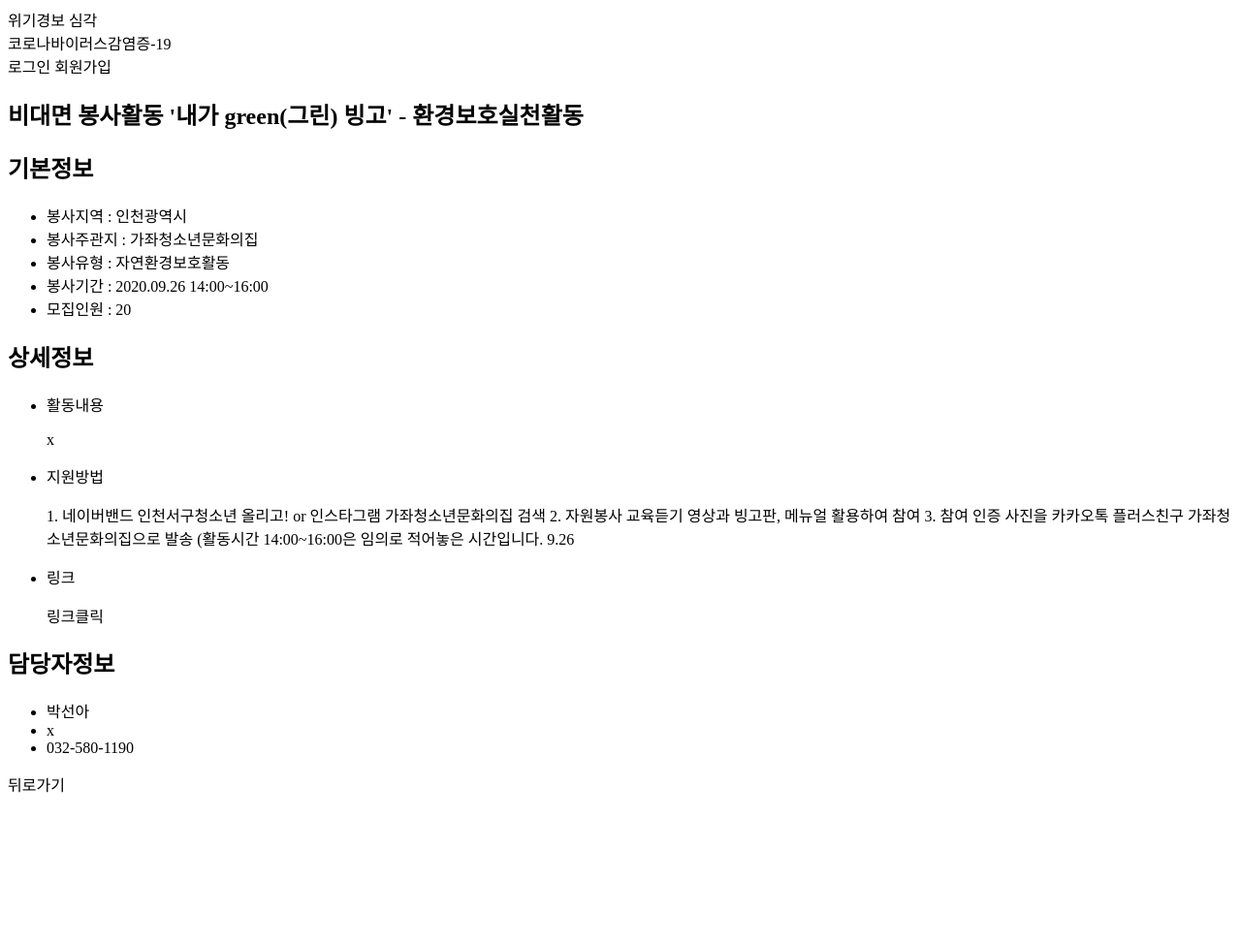
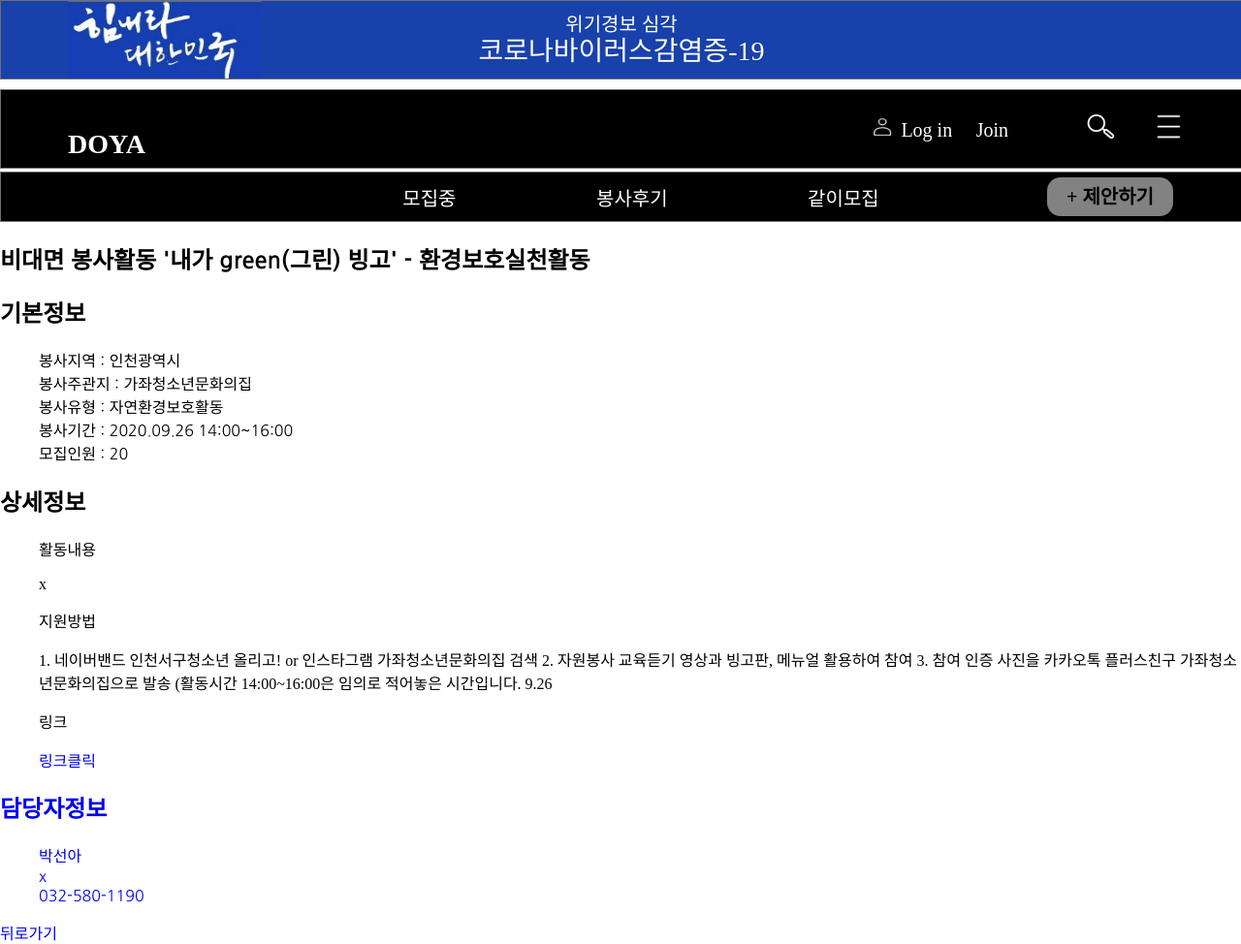
Before and after one commit to GJAI-School/2020-GJAI-Hackerton, a Django app: page /post/page/3 in a window 1280 px wide. Shown: the whole page at 97% size. Before the commit the page ends 818 px from the top, so only its background shows below. Run offline with Django 3.2, Linux system fonts and the light colour scheme; data comes from the database, SQL or seed files in the repository; some web fonts are replaced.

Commit message:
final updated

```diff
--- /dev/null
+++ b/doya/firstapp/static/page.css
@@ -0,0 +1,199 @@
+@import url(//cdn.rawgit.com/hiun/NanumSquare/master/nanumsquare.css);
+@import url(http://fonts.googleapis.com/earlyaccess/nanumgothic.css);
+
+*{
+    text-decoration: none;
+    list-style: none;
+    font-family: 'Nanum Gothic', sans-serif;
+}
+
+/* 팝업창 */
+body {
+    position: relative;
+    margin: 0px;
+    padding: 0px;
+}
+
+header .head_1 {
+    width: 100%;
+    height: 80px;
+    border: solid 1px #707070;
+    background-color: #1841ac;
+    display: flex;
+    flex-direction: column;
+    justify-content: center;
+    align-items: center;
+}
+
+header .title{
+    position: absolute;
+    left: 70px;
+    width: 200px;
+    height: 80px;
+}
+
+header .head_1_text1{
+    font-family: NanumSquareRoundB;
+    font-size: 20px;
+    font-weight: normal;
+    font-stretch: normal;
+    font-style: normal;
+    line-height: 1.15;
+    letter-spacing: normal;
+    text-align: center;
+    color: #ffffff;
+}
+
+header .head_1_text2{
+    font-family: NanumSquareRoundB;
+    font-size: 28px;
+    font-weight: normal;
+    font-stretch: normal;
+    font-style: normal;
+    line-height: 1.14;
+    letter-spacing: normal;
+    text-align: center;
+    color: #ffffff;
+}
+
+/* 로그인 네비바 */
+header .head_2{
+    display: flex;
+    align-items: center;
+    margin-top: 10px;
+    width: 100%;
+    height: 80px;
+    border: solid 1px #707070;
+    background-color: #000000;
+}
+
+header .name{
+    position: absolute;
+    left: 70px;
+    font-family: NanumSquareRoundB;
+    font-size: 28px;
+    font-weight: bold;
+    font-stretch: normal;
+    font-style: normal;
+    line-height: 1.14;
+    letter-spacing: normal;
+    text-align: center;
+    color: #ffffff;
+}
+
+header .login_img{
+    margin-right: 5px;
+    width: 20px;
+    height: 20px;
+}
+
+header .login{
+    width: 70px;
+    height: 27px;
+    margin-right: 20px;
+    font-family: NanumSquareRoundL;
+    font-size: 20px;
+    font-weight: normal;
+    font-stretch: normal;
+    font-style: normal;
+    line-height: 1.12;
+    letter-spacing: normal;
+    text-align: left;
+    color: #ffffff;
+}
+
+header .join {
+    width: 46px;
+    height: 27px;
+    font-family: NanumSquareRoundL;
+    font-size: 20px;
+    font-weight: normal;
+    font-stretch: normal;
+    font-style: normal;
+    line-height: 1.12;
+    letter-spacing: normal;
+    text-align: left;
+    color: #ffffff;
+    margin-right: 80px;
+  }
+
+header .search_bar{
+    display: flex;
+    position: absolute;
+    right: 50px;
+    justify-content: flex-end;
+    align-items: center;
+    width: 400px;
+    height: 50px;
+}
+
+header .search_img{
+    width: 30px;
+    height: 30px;
+    margin-right: 40px;
+}
+
+header .menu_img{
+    width: 30px;
+    height: 30px;
+    margin-right: 10px;
+}
+
+/* 메뉴 네비바 */
+.menubar {
+    width: 100%;
+    height: 50px;
+    border: solid 1px #707070;
+    background-color: black;
+    margin-top: 3px;
+
+    display: flex;
+    align-items: center;
+    justify-content: center;
+}
+
+.menubar ul li{
+    color: white;
+    font-family: NanumSquareRoundL;
+    font-size: 20px;
+    font-weight: normal;
+    font-stretch: normal;
+    font-style: normal;
+    display: inline;
+    margin: 70px;
+}
+
+.menubar .right_box{
+    position: absolute;
+    right: 70px;
+    display: flex;
+    width: 130px;
+    height: 40px;
+    opacity: 0.51;
+    border-radius: 14px;
+    background-color: #ffffff;
+    z-index: 1;
+}
+
+.menubar .right_m{
+    display: flex;
+    justify-content: center;
+    align-items: center;
+    width: 150px;
+    font-family: NanumSquareRoundB;
+    font-size: 20px;
+    font-weight: bold;
+    font-stretch: normal;
+    font-style: normal;
+    line-height: 1.14;
+    letter-spacing: normal;
+    text-align: center;
+    z-index: 3;
+}
+
+.lists {
+    display: flex;
+    flex-direction: column;
+    justify-content: center;
+    align-items: center;
+}
--- a/doya/firstapp/templates/page.html
+++ b/doya/firstapp/templates/page.html
@@ -1,30 +1,53 @@
 <!DOCTYPE html>
+{% load static %}
 <html lang="en">
 <head>
     <meta charset="UTF-8">
     <meta name="viewport" content="width=device-width, initial-scale=1.0">
+    <link rel ="stylesheet" href="{% static 'page.css' %}">
     <style type="text/css">
-        a { text-decoration:none ; color:black}
+        .menubar a { text-decoration:none ; color:white },
+        .contents a { text-decoration:none ; color:black }
+        p{font-family: "{% static "font/NanumSquareRoundB.ttf"%}";},
+        p{font-family: "{% static "font/NanumSquareRoundL.ttf"%}";},
+        p{font-family: "{% static "font/NanumSquareL.ttf"%}";},
+        p{font-family: "{% static "font/NanumSquareB.ttf"%}";},
+        p{font-family: "{% static "font/NanumSquareRoundB.ttf"%}";}
     </style>
     <title>Document</title>
 </head>
 <body>
     <header>
         <div class="head_1">
-            <div class="head_1_text1">
-                위기경보 심각
-            </div>
-            <div class='head_1_text2'>
-                코로나바이러스감염증-19
+            <img class="title" src="{% static 'img/header.jpg'%}">
+            <div class="head_1_text1">위기경보 심각</div>
+            <div class='head_1_text2'>코로나바이러스감염증-19</div>
+        </div>
+        <div class="head_2">
+            <div><a class="name" href='{% url 'main' %}'>DOYA</a></div>
+            <div class="search_bar">
+                <div class="head_2_text">
+                    <img class="login_img" src="{% static 'img/login.PNG'%}">
+                    <a class="login" href='{% url 'login' %}'>Log in</a> <a class="join" href='{% url 'signin' %}'>Join</a>
+                </div>
+                <div><img class="search_img" src="{% static 'img/search.PNG'%}"></div>
+                <div><img class="menu_img" src="{% static 'img/menu.PNG'%}"></div>
             </div>
         </div>
-        <div>
-            <a href='{% url 'login' %}'>로그인</a> <a href='{% url 'signin' %}'>회원가입</a>
-        </div>
-        <div>
     </header>
 
-    <contain>
+    <nav class="menubar">
+        <ul>
+            <li><a href='{% url 'post' %}'>모집중</a></li>
+            <li><a>봉사후기</a></li>
+            <li><a>같이모집</a></li>
+        </ul>
+        <div class="right_box">
+            <div class="right_m">+ 제안하기</div>
+        </div>
+    </nav>
+
+    <contain class="contents">
         <div>
             <h2>{{ post_object.title }}</h2>
         </div>
```
